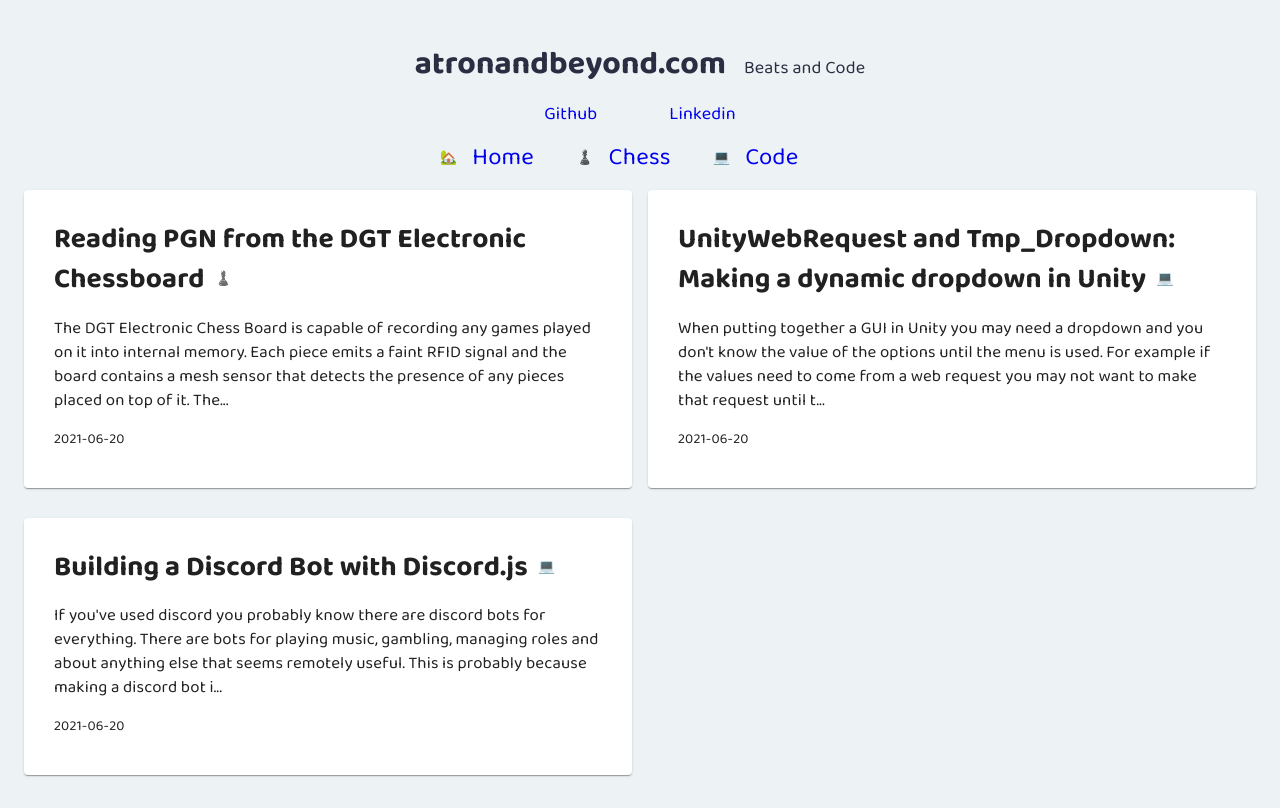
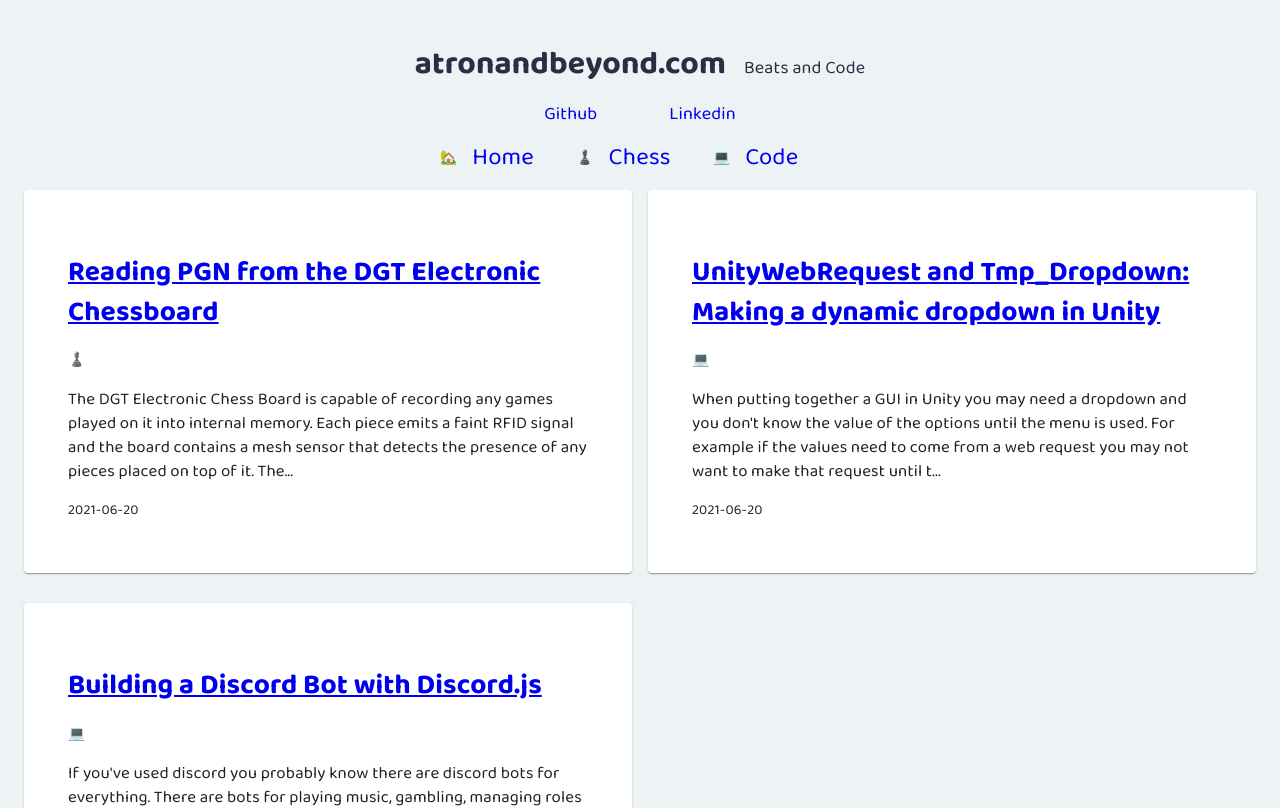
Before and after one commit to awayawm/atronandbeyond.com, a React app: page / in a window 1280 px wide. Shown: the top 808 px of the page. Built offline with nearby package versions, Linux system fonts and the light colour scheme; a web font is replaced by a local one.

Commit message:
Begin article

```diff
--- a/src/Components/Article.js
+++ b/src/Components/Article.js
@@ -1,7 +1,27 @@
-import React, {Component} from 'react'
+import React from 'react'
+import { Paper } from "@material-ui/core";
+import PropTypes from "prop-types"
+import { useParams } from "react-router-dom"
+import '../css/Article.css'
 
-export default class Article extends Component{
-    render(){
-        return(<>{`test`}</>)
-    }
+let Article = (props) => {
+    let { name } = useParams();
+    let article = props.articles.find(article => article.title.toLowerCase().replace(/\s/g, '-') == name)
+    console.log(`name ${name}, articles: ${JSON.stringify(article)}`)
+
+    return (<Paper className="article">
+        <h1>{article.title}</h1>
+        <p
+            dangerouslySetInnerHTML={{
+                __html: article.content
+            }}
+        />
+    </Paper>)
 }
+
+export default Article;
+
+Article.propTypes = {
+    articles: PropTypes.array,
+    tags: PropTypes.array,
+}
--- a/src/Components/Articles.js
+++ b/src/Components/Articles.js
@@ -5,13 +5,17 @@ import { Card, CardContent, Grid } from "@material-ui/core"
 import { useParams } from "react-router-dom"
 import PropTypes from "prop-types"
 import { Helmet } from "react-helmet"
+import { Link } from 'react-router-dom'
 
-let Article = (props) => {
+let Articles = (props) => {
+	let getLink = (link) => {
+		return `/article/${link.toLowerCase().replace(/\s/g, '-')}`;
+	}
 	let { name } = useParams()
 	let articles
 	let title;
 	if (name != undefined) {
-		let id = props.tags.filter((tag) => tag.name == _.startCase(name))[0].id
+		let id = props.tags.find((tag) => tag.name == _.startCase(name)).id
 		// console.log(`name: ${name}, id: ${id}, article.tags ${JSON.stringify(props.articles)}`)
 		articles = props.articles.filter((article) => article.tags.includes(id))
 		title = `Atronandbeyond.com: ${_.startCase(name)}`
@@ -44,7 +48,7 @@ let Article = (props) => {
 								<Grid item lg={6} key={i}>
 									<Card className="article">
 										<CardContent className="cardContent">
-										<h1 className="icon">{article.title}</h1>
+											<h1><Link to={getLink(article.title)}>{article.title}</Link></h1>
 											<div className="icon">
 												{article.tags.map(
 													(articleTag) =>
@@ -67,9 +71,9 @@ let Article = (props) => {
 	)
 }
 
-export default Article
+export default Articles
 
-Article.propTypes = {
+Articles.propTypes = {
 	articles: PropTypes.array,
 	tags: PropTypes.array,
 }
--- a/src/css/Article.css
+++ b/src/css/Article.css
@@ -0,0 +1,3 @@
+.article {
+    padding: 1em;
+}
```
Lines whose indentation alone changed are shown as unchanged.
